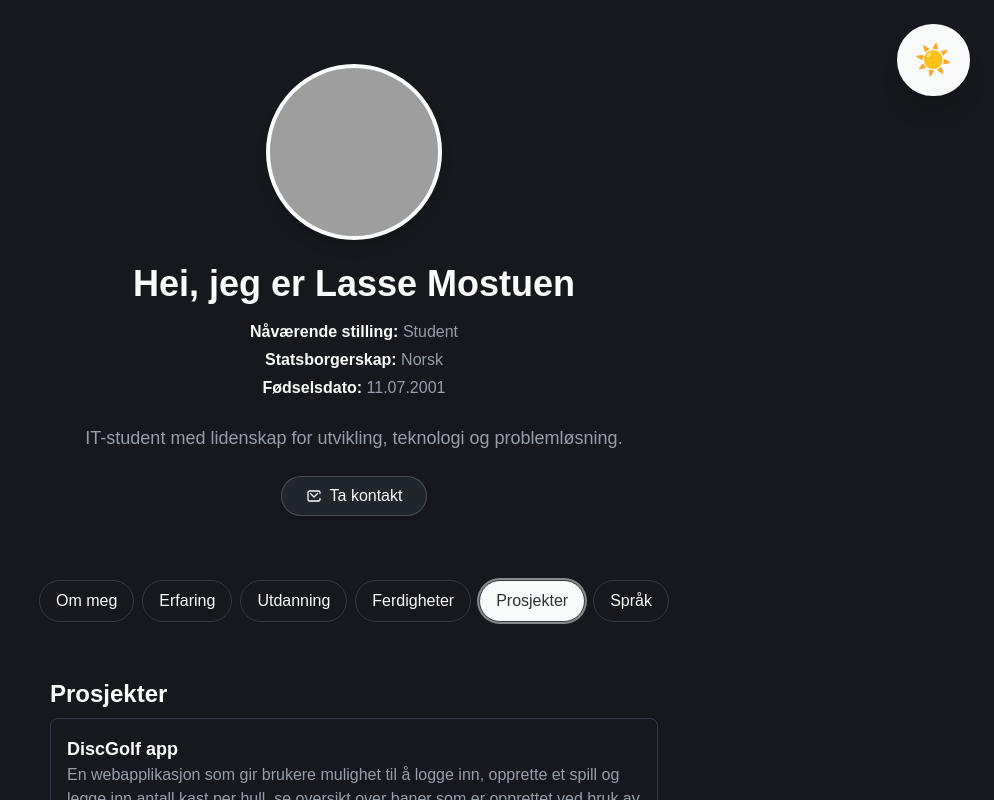
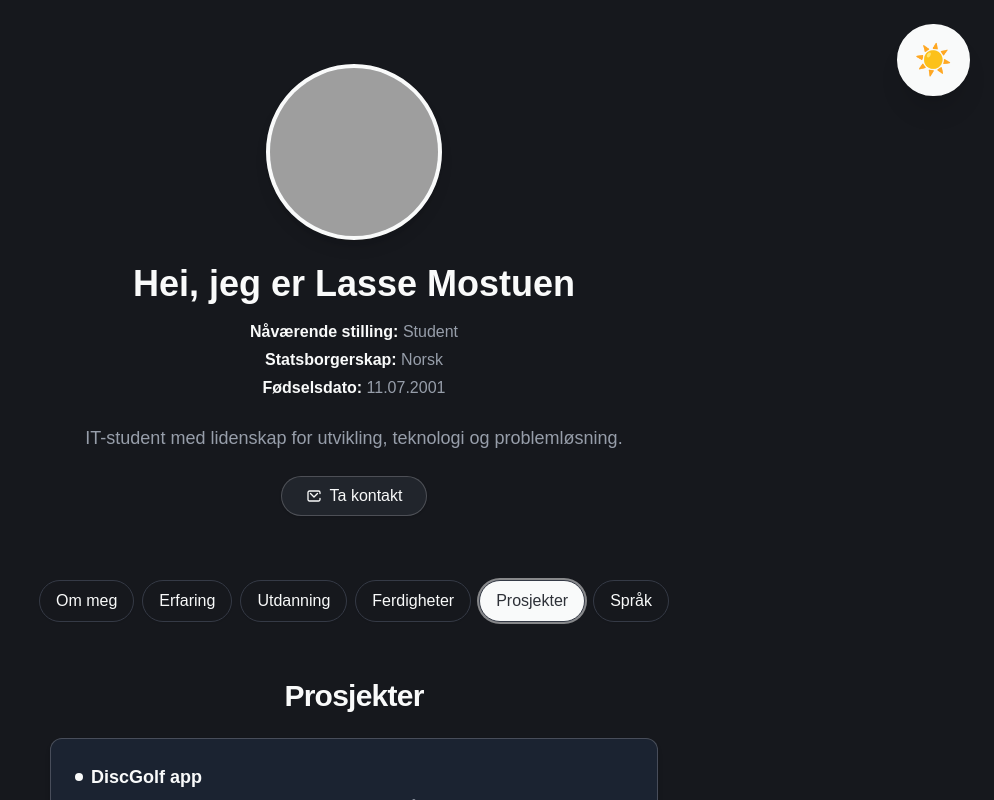
Before and after one commit to Lassem01/hjemmeside, a Next.js app: page / in a window 1280 px wide. Both pictures are taken after a click on the button "Prosjekter". Shown: the top 800 px of the page, without its empty margins (286-1280 px from the left). Built offline with nearby package versions, Linux system fonts and the light colour scheme; grey boxes are pictures that could not be loaded.

Commit message:
oppdatert design på prosjekt og språk
nå er språk siden og prosjekt siden oppdatert så det har samme design som på erfaring og utdanning.

```diff
--- a/components/Languages.tsx
+++ b/components/Languages.tsx
@@ -2,24 +2,34 @@ export const languages = [
 	{
 		name: "Norsk - bokmål",
 		oral: "Morsmål",
-    written: "Morsmål"
+		written: "Morsmål",
 	},
 	{
 		name: "Engelsk",
 		oral: "Flytende",
-    written: "Flytende"
-  }
+		written: "Flytende",
+	},
 ];
 
 export function Languages() {
 	return (
 		<section className="max-w-2xl mx-auto py-8 px-4" id="languages">
-      <h2 className="text-2xl font-semibold mb-2">Språk</h2>
-      <ul className="space-y-2">
+			<h2 className="text-3xl font-extrabold mb-6 text-primary text-center tracking-tight">
+				Språk
+			</h2>
+			<ul className="space-y-6">
 				{languages.map((lang, idx) => (
-          <li key={idx} className="border rounded-lg p-4 flex flex-col md:flex-row md:items-center md:justify-between">
-            <span className="font-bold">{lang.name}</span>
-            <span className="text-sm text-muted-foreground">Muntlig: {lang.oral} | Skriftlig: {lang.written}</span>
+					<li
+						key={idx}
+						className="border border-primary/20 bg-white/70 dark:bg-slate-800/70 rounded-xl p-6 shadow-md hover:shadow-xl transition-shadow duration-300"
+					>
+						<div className="font-bold text-lg text-primary mb-1 flex items-center gap-2">
+							<span className="inline-block w-2 h-2 bg-primary rounded-full"></span>
+							{lang.name}
+						</div>
+						<div className="text-sm text-muted-foreground mb-2">
+							Muntlig: {lang.oral} | Skriftlig: {lang.written}
+						</div>
 					</li>
 				))}
 			</ul>
--- a/components/Projects.tsx
+++ b/components/Projects.tsx
@@ -1,25 +1,39 @@
 const projects = [
 	{
 		name: "DiscGolf app",
-    description: "En webapplikasjon som gir brukere mulighet til å logge inn, opprette et spill og legge inn antall kast per hull, se oversikt over baner som er opprettet ved bruk av en kartløsning, melde seg inn i klubber der de får nyheter og oppdateringer fra admins, lagre baner og få oppdateringer om vedlikehold.",
-    link: "#"
+		description:
+			"En webapplikasjon som gir brukere mulighet til å logge inn, opprette et spill og legge inn antall kast per hull, se oversikt over baner som er opprettet ved bruk av en kartløsning, melde seg inn i klubber der de får nyheter og oppdateringer fra admins, lagre baner og få oppdateringer om vedlikehold.",
+		link: "#",
 	},
 	{
 		name: "Portfolio",
 		description: "Min egen nettside bygget med Next.js og TailwindCSS.",
-    link: "#"
-  }
+		link: "#",
+	},
 ];
 
 export function Projects() {
 	return (
-    <section className="max-w-2xl mx-auto py-8 px-4">
-      <h2 className="text-2xl font-semibold mb-2">Prosjekter</h2>
-      <div className="space-y-4">
-        {projects.map(project => (
-          <div key={project.name} className="border rounded-lg p-4">
-            <a href={project.link} className="text-lg font-bold hover:underline">{project.name}</a>
-            <p className="text-muted-foreground">{project.description}</p>
+		<section className="max-w-2xl mx-auto py-8 px-4" id="projects">
+			<h2 className="text-3xl font-extrabold mb-6 text-primary text-center tracking-tight">
+				Prosjekter
+			</h2>
+			<div className="space-y-6">
+				{projects.map((project) => (
+					<div
+						key={project.name}
+						className="border border-primary/20 bg-white/70 dark:bg-slate-800/70 rounded-xl p-6 shadow-md hover:shadow-xl transition-shadow duration-300"
+					>
+						<a
+							href={project.link}
+							className="text-lg font-bold text-primary hover:underline flex items-center gap-2 mb-1"
+						>
+							<span className="inline-block w-2 h-2 bg-primary rounded-full"></span>
+							{project.name}
+						</a>
+						<p className="text-muted-foreground text-base leading-relaxed">
+							{project.description}
+						</p>
 					</div>
 				))}
 			</div>
```
Lines whose indentation alone changed are shown as unchanged.
